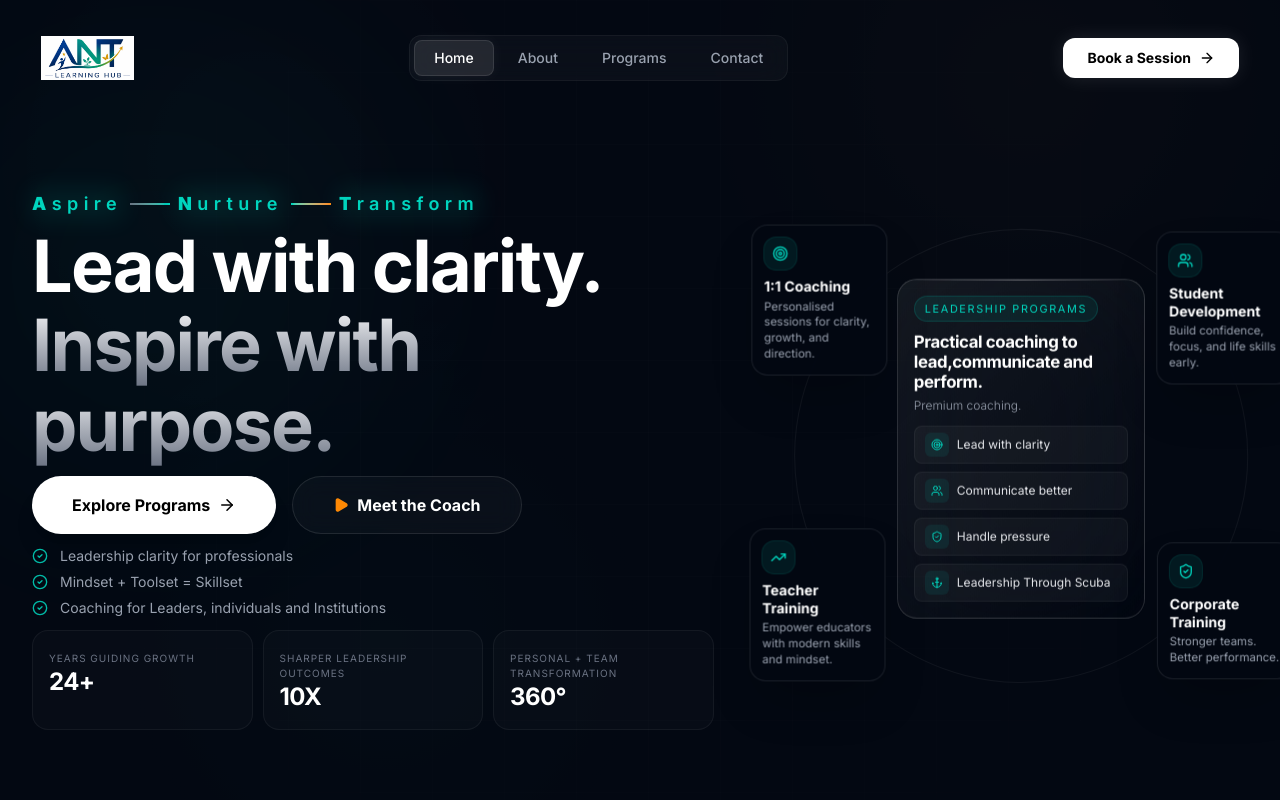
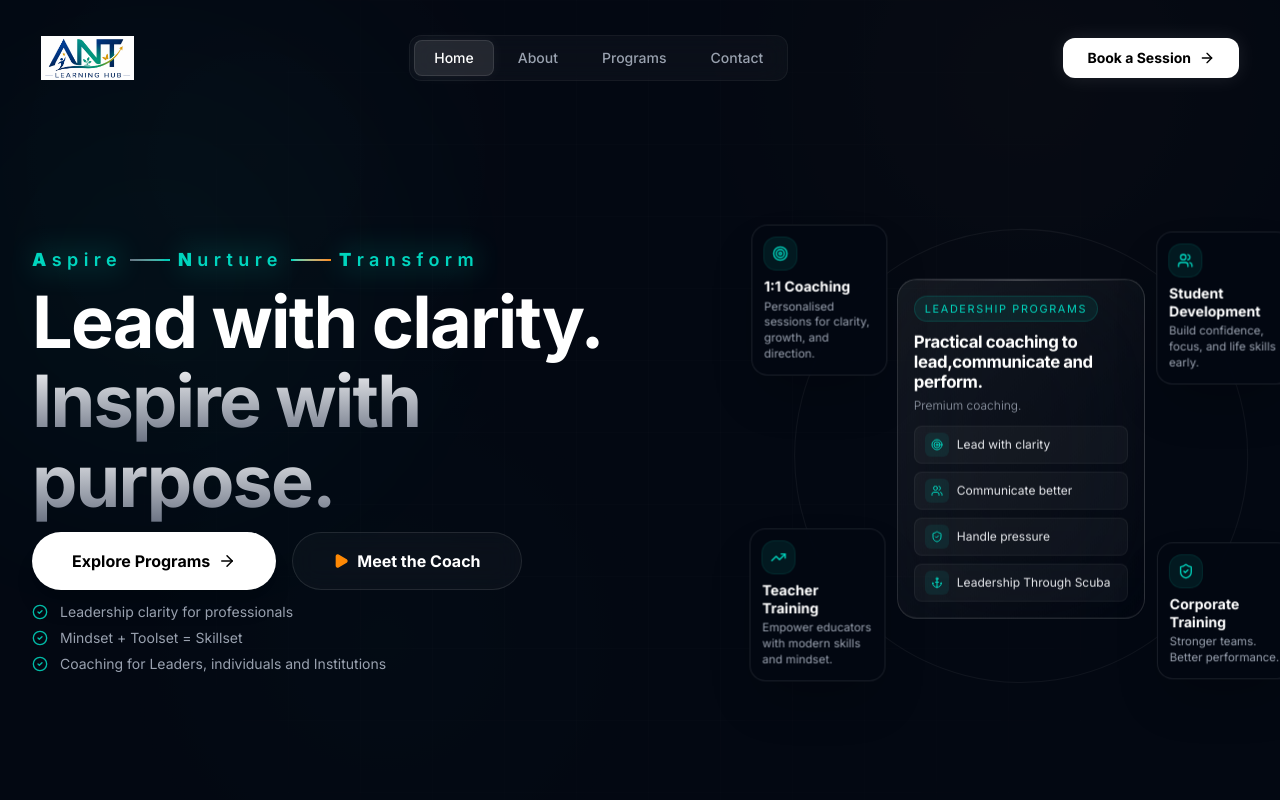
Before and after one commit to Shrey246/Ant-Learning-Hub, a Next.js app: page / in a window 1280 px wide. Shown: the top 800 px of the page. Built offline with nearby package versions, Linux system fonts and the light colour scheme.

Commit message:
boxes removed

```diff
--- a/app/components/Hero.js
+++ b/app/components/Hero.js
@@ -20,11 +20,6 @@ const trustSignals = [
   "Coaching for Leaders, individuals and Institutions",
 ];
 
-const stats = [
-  { value: "24+", label: "Years guiding growth" },
-  { value: "10X", label: "Sharper leadership outcomes" },
-  { value: "360°", label: "Personal + team transformation" },
-];
 
 const orbitCardsDesktop = [
   {
@@ -219,16 +214,6 @@ export default function Hero() {
               </li>
             ))}
           </ul>
-
-          {/* Stats — semantic description list */}
-          <dl className="mx-auto mt-3 grid max-w-lg grid-cols-1 gap-2.5 sm:grid-cols-3 lg:mx-0 lg:max-w-none">
-            {stats.map((item, i) => (
-              <div key={i} className="rounded-2xl border border-white/5 bg-white/[0.02] p-4 text-center lg:text-left">
-                <dt className="text-[10px] text-gray-500 uppercase tracking-widest mt-1 order-2">{item.label}</dt>
-                <dd className="text-2xl font-bold text-white tracking-tight order-1">{item.value}</dd>
-              </div>
-            ))}
-          </dl>
         </div>
 
         {/* RIGHT COLUMN: ORBIT VISUAL — labelled as decorative illustration */}
```
